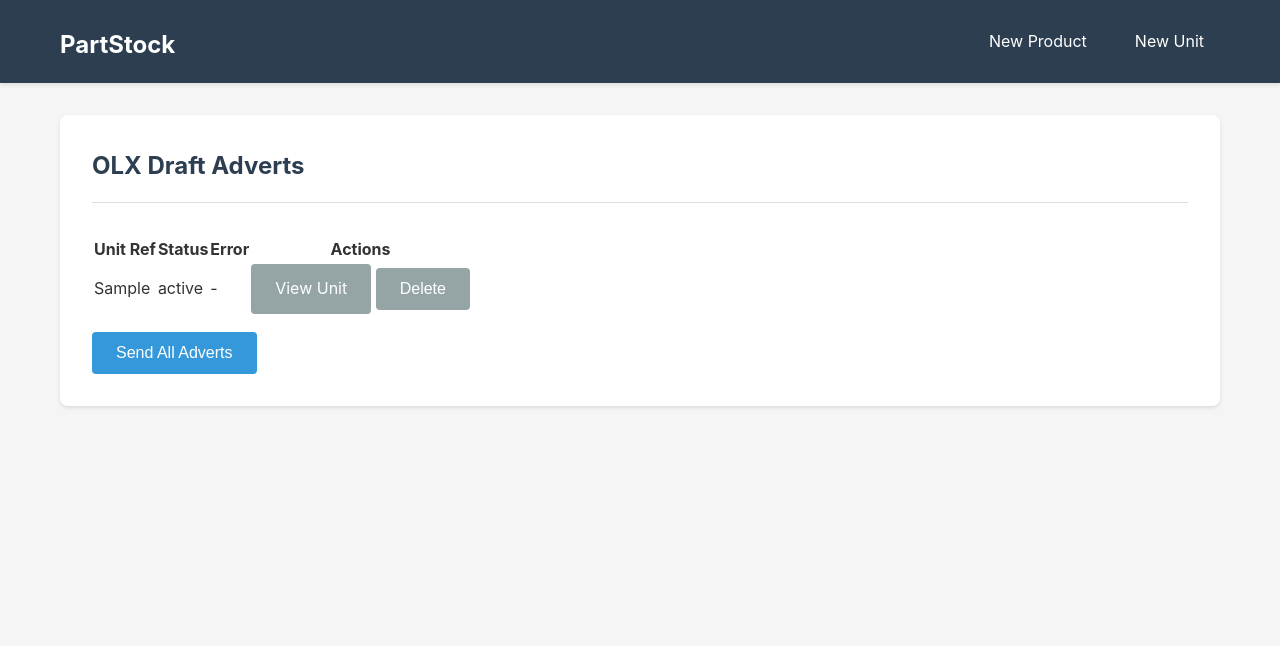
After one commit to isilva-t/partstock, a FastAPI app: template srcs/backend/templates/olx_draft_list.html in a window 1280 px wide. The commit adds this page. Shown: the top 646 px of the page. Run offline with FastAPI, Linux system fonts and the light colour scheme; the template is opened without the code that fills it: most values are stand-ins (such as "Sample title", 1, 10 or a date in 2020); parts of the project's set-up code (start-up, migrations or seed data) failed here and were passed over.

Commit message:
add advert to drafts, and olx_draft_list template

```diff
--- a/srcs/backend/app/routes/v1/units/crud.py
+++ b/srcs/backend/app/routes/v1/units/crud.py
@@ -169,7 +169,9 @@ def get_unit(unit_id: int, db: Session = Depends(get_db)):
             "component_ref": product.component_ref,
             "created_at": unit.created_at.strftime('%Y-%m-%d %H:%M') if unit.created_at else None,
             "title_suffix": unit.title_suffix,
-            "product_title": product.title
+            "product_title": product.title,
+            "has_olx_draft": len(unit.olx_draft_adverts) > 0,
+            "has_olx_advert": len(unit.olx_adverts) > 0
         }
     except HTTPException:
         raise
--- /dev/null
+++ b/srcs/backend/templates/olx_draft_list.html
@@ -0,0 +1,68 @@
+{% extends "base.html" %}
+{% block title %}OLX Drafts - PartStock{% endblock %}
+
+{% block content %}
+<div class="detail-container">
+    <div class="detail-header">
+        <h2>OLX Draft Adverts</h2>
+    </div>
+
+    {% if drafts|length == 0 %}
+        <p>No drafts available.</p>
+    {% else %}
+    <table>
+        <thead>
+            <tr>
+                <th>Unit Ref</th>
+                <th>Status</th>
+                <th>Error</th>
+                <th>Actions</th>
+            </tr>
+        </thead>
+        <tbody>
+        {% for draft in drafts %}
+            <tr>
+                <td>{{ draft.unit_reference }}</td>
+                <td>{{ draft.unit_status }}</td>
+                <td>{{ draft.error or "-" }}</td>
+                <td>
+                    <a href="/units/{{ draft.unit_id }}" class="btn btn-secondary">View Unit</a>
+                    <button onclick="deleteDraft({{ draft.id }})" class="btn btn-secondary">Delete</button>
+                </td>
+            </tr>
+        {% endfor %}
+        </tbody>
+    </table>
+
+    <div style="margin-top:1rem;">
+        <button id="sendAllBtn" class="btn btn-primary">Send All Adverts</button>
+    </div>
+    {% endif %}
+</div>
+
+<script>
+async function deleteDraft(draftId) {
+    if (!confirm("Delete this draft?")) return;
+    const res = await fetch(`/api/v1/olx/drafts/${draftId}`, { method: "DELETE" });
+    if (res.ok) {
+        window.location.reload();
+    } else {
+        alert("Failed to delete draft");
+    }
+}
+
+document.getElementById("sendAllBtn")?.addEventListener("click", async () => {
+    if (!confirm("Send all drafts to OLX?")) return;
+    const btn = document.getElementById("sendAllBtn");
+    btn.disabled = true;
+    const res = await fetch("/api/v1/olx/adverts/send_all", { method: "POST" });
+    if (res.ok) {
+        alert("Adverts sent successfully!");
+        window.location.reload();
+    } else {
+        alert("Failed to send adverts");
+        btn.disabled = false;
+    }
+});
+</script>
+{% endblock %}
```
Also changed, not shown: srcs/backend/app/frontend.py (+19 -0 lines), srcs/backend/app/routes/v1/olx/drafts.py (+24 -1 lines), srcs/backend/templates/unit_detail.html (+37 -1 lines).
